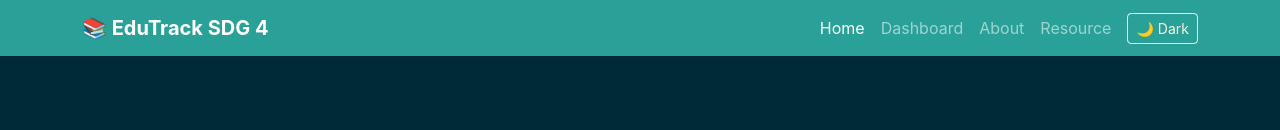
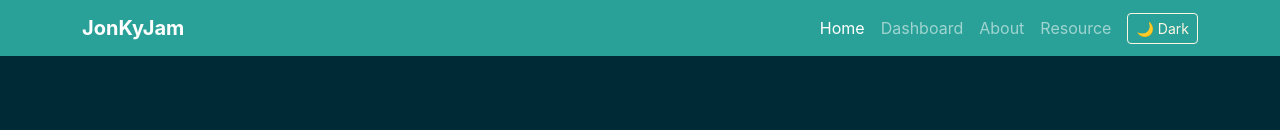
Before and after one commit to UBSITFernandoJon/appdev1-SDG4-JonKyJam, an Angular app: page / in a window 1280 px wide. Shown: the top 130 px of the page. Built offline with nearby package versions, Linux system fonts and the light colour scheme.

Commit message:
Edited The Navbar Design and It's Name

```diff
--- a/src/app/components/navbar/navbar.html
+++ b/src/app/components/navbar/navbar.html
@@ -2,7 +2,7 @@
   <div class="container">
 
     <a class="navbar-brand fw-bold" routerLink="/">
-      📚 EduTrack SDG 4
+      JonKyJam
     </a>
 
     <button class="navbar-toggler" type="button"
```
